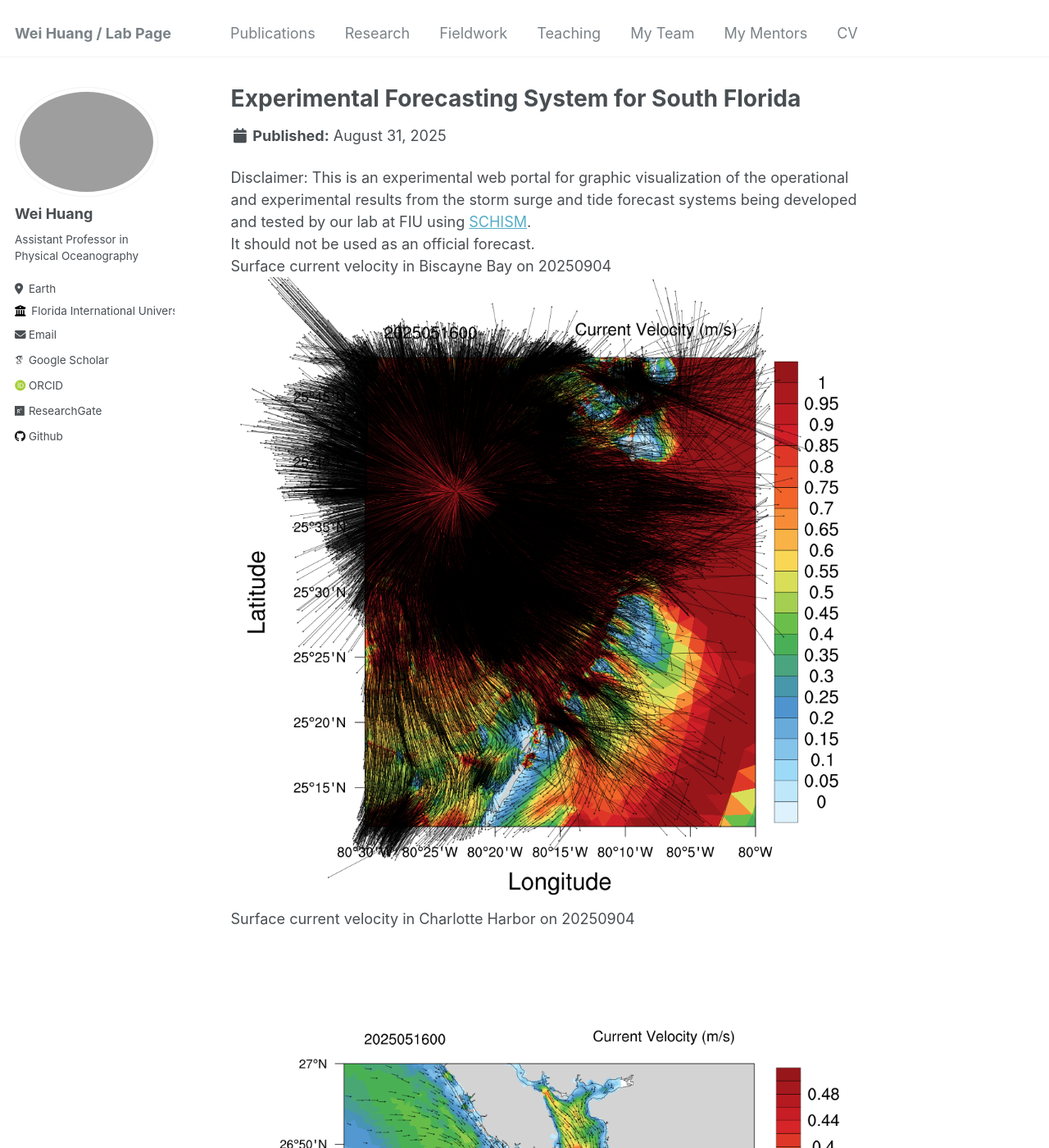
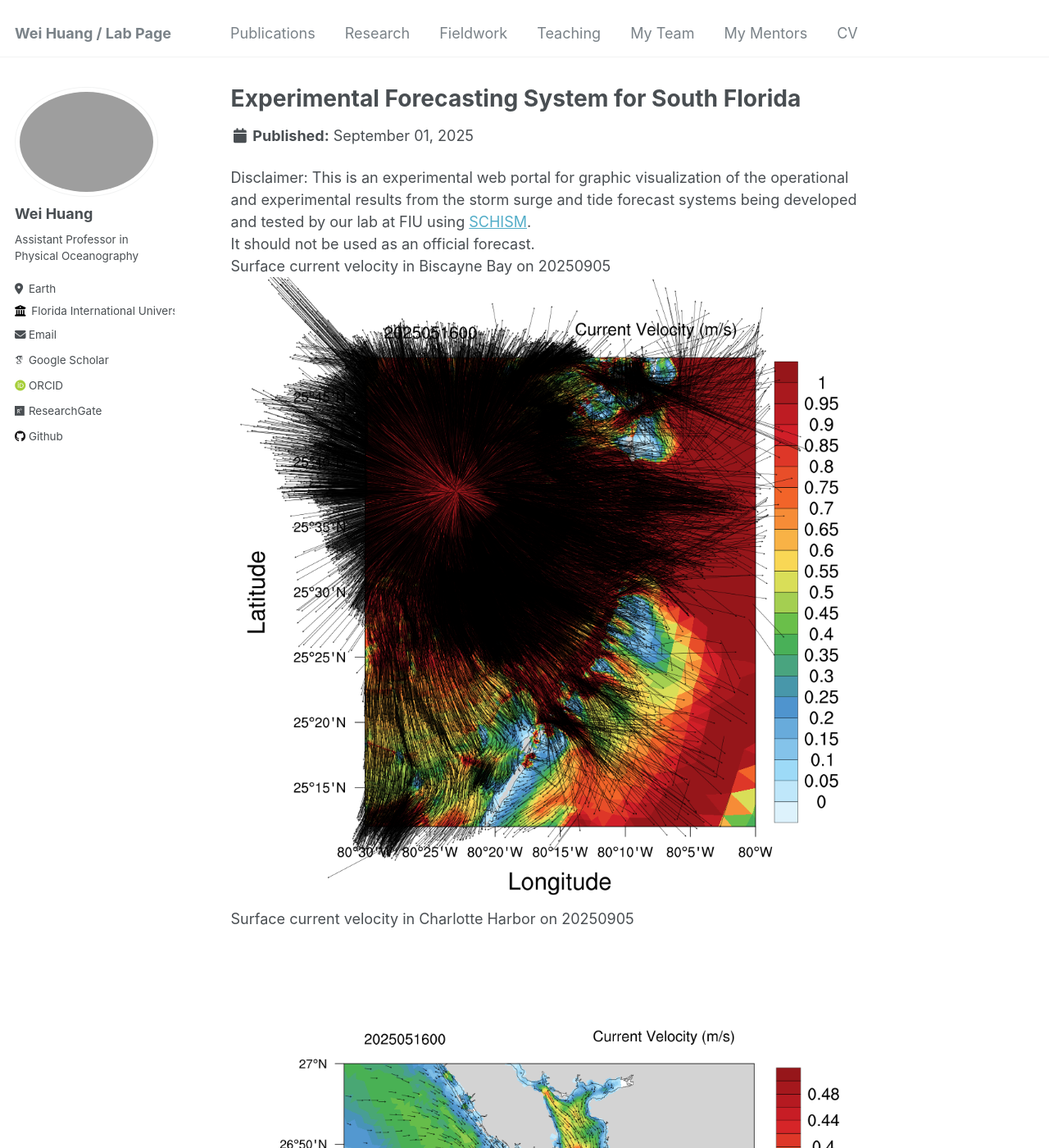
Before and after one commit to huang96169/huang96169.github.io, a Jekyll site: the page built from _research/research-1.md, in a window 1280 px wide and 1400 px high. Shown: the whole window at 82% size. Built offline with Jekyll 4.4.1, drawn with Linux system fonts in a browser that asks for light colours; some web fonts are replaced; some of the changed text lies outside the part shown.

Commit message:
replaced research_uv1.gif research_salt1.gif research_temp1.gif and replaced research_elev2.gif research_uv2.gif research_salt2.gif research_temp2.gif

```diff
--- a/_research/research-1.md
+++ b/_research/research-1.md
@@ -1,7 +1,7 @@
 ---
 title: "Experimental Forecasting System for South Florida"
-short: Surface current velocity of South Florida from 20250831 to 20250904
-date: 2025-08-31
+short: Surface current velocity of South Florida from 20250901 to 20250905
+date: 2025-09-01
 short1: "Disclaimer: This is an experimental web portal for graphic visualization of the operational and experimental results from the storm surge and tide forecast systems being developed and tested by our lab at FIU using [SCHISM](https://ccrm.vims.edu/schismweb/). It should not be used as an official forecast."
 excerpt: "<img src='/images/research_uv1.gif'>"
 collection: research
@@ -10,11 +10,11 @@ collection: research
 Disclaimer:
 This is an experimental web portal for graphic visualization of the operational and experimental results from the storm surge and tide forecast systems being developed and tested by our lab at FIU using [SCHISM](https://ccrm.vims.edu/schismweb/).<br/>
 It should not be used as an official forecast.<br/>
-Surface current velocity in Biscayne Bay on 20250904<br/>
+Surface current velocity in Biscayne Bay on 20250905<br/>
 <img src='/images/research_Bbay.png'>
-Surface current velocity in Charlotte Harbor on 20250904<br/>
+Surface current velocity in Charlotte Harbor on 20250905<br/>
 <img src='/images/research_Cbay.png'>
-Surface current velocity in Tampa Bay on 20250904<br/>
+Surface current velocity in Tampa Bay on 20250905<br/>
 <img src='/images/research_Tbay.png'>
 The map below showns observational stations used for validating the model's results, as well as the horizontal grid. <br/>
 The horizontal grid for SCHISM in simulating Biscayne Bay in South Florida, using flexible resolution resolving levees and canals (1-2 m), watershed rural and urban areas (30m-50m) and coastal ocean (500m-5km).<br/>
```
Also changed, not shown: _research/research-2.md (+6 -6 lines).
